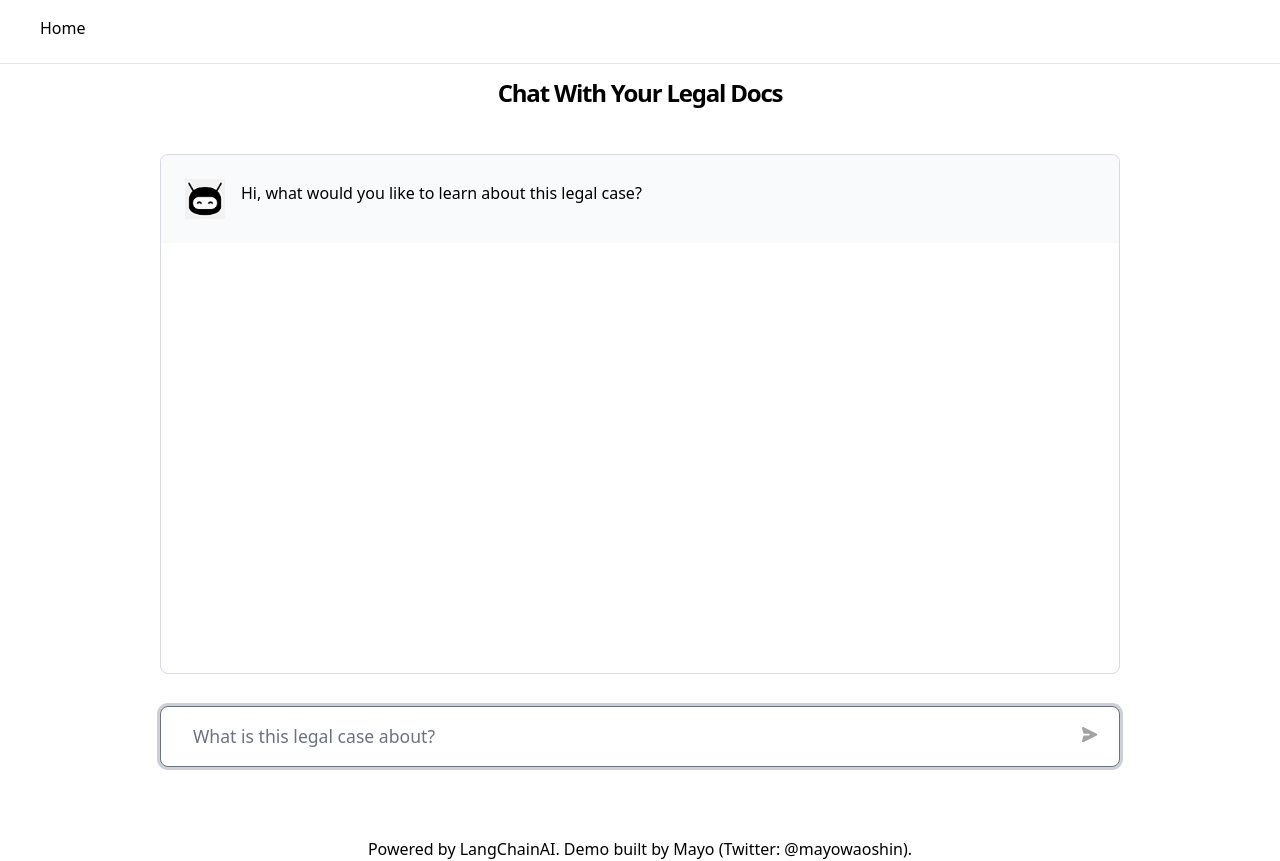
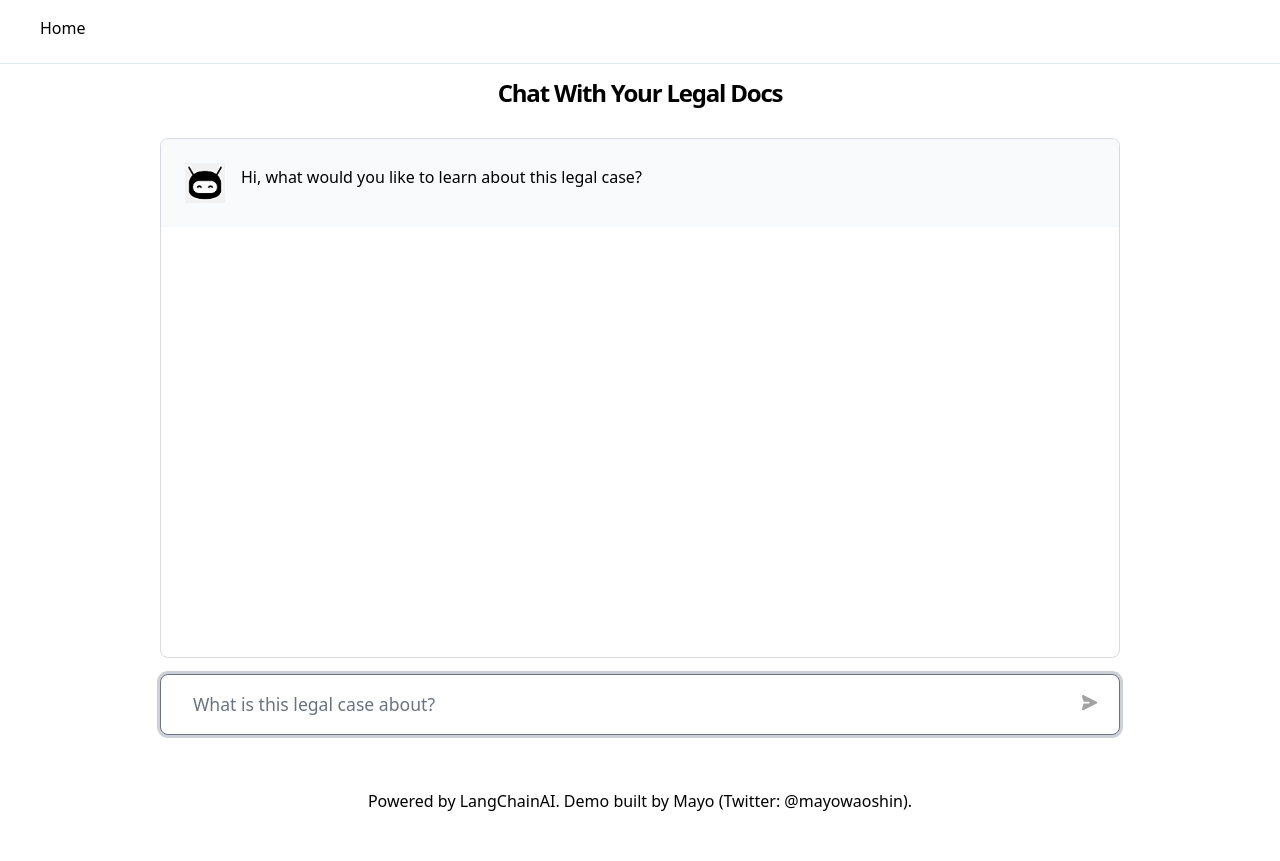
Before and after one commit to cosmicEarth/gpt4-pdf-chatbot-langchain, a Next.js app: page / in a window 1280 px wide. After the commit the page ends 829 px from the top, so only its background shows below. Built offline with nearby package versions, Linux system fonts and the light colour scheme.

Commit message:
general frontend optimization

```diff
--- a/pages/index.tsx
+++ b/pages/index.tsx
@@ -1,4 +1,4 @@
-import { useRef, useState, useEffect, useMemo } from 'react';
+import { useRef, useState, useEffect, useMemo, useCallback } from 'react';
 import Layout from '@/components/layout';
 import styles from '@/styles/Home.module.css';
 import { Message } from '@/types/chat';
@@ -18,6 +18,7 @@ export default function Home() {
   const [query, setQuery] = useState<string>('');
   const [loading, setLoading] = useState<boolean>(false);
   const [sourceDocs, setSourceDocs] = useState<Document[]>([]);
+  const [error, setError] = useState<string | null>(null);
   const [messageState, setMessageState] = useState<{
     messages: Message[];
     pending?: string;
@@ -36,8 +37,6 @@ export default function Home() {
 
   const { messages, pending, history, pendingSourceDocs } = messageState;
 
-  console.log('messageState', messageState);
-
   const messageListRef = useRef<HTMLDivElement>(null);
   const textAreaRef = useRef<HTMLTextAreaElement>(null);
 
@@ -48,6 +47,8 @@ export default function Home() {
   //handle form submission
   async function handleSubmit(e: any) {
     e.preventDefault();
+
+    setError(null);
 
     if (!query) {
       alert('Please input a question');
@@ -120,18 +121,22 @@ export default function Home() {
       });
     } catch (error) {
       setLoading(false);
+      setError('An error occurred while fetching the data. Please try again.');
       console.log('error', error);
     }
   }
 
   //prevent empty submissions
-  const handleEnter = (e: any) => {
-    if (e.key === 'Enter' && query) {
-      handleSubmit(e);
-    } else if (e.key == 'Enter') {
-      e.preventDefault();
-    }
-  };
+  const handleEnter = useCallback(
+    (e: any) => {
+      if (e.key === 'Enter' && query) {
+        handleSubmit(e);
+      } else if (e.key == 'Enter') {
+        e.preventDefault();
+      }
+    },
+    [query],
+  );
 
   const chatMessages = useMemo(() => {
     return [
@@ -147,6 +152,13 @@ export default function Home() {
         : []),
     ];
   }, [messages, pending, pendingSourceDocs]);
+
+  //scroll to bottom of chat
+  useEffect(() => {
+    if (messageListRef.current) {
+      messageListRef.current.scrollTop = messageListRef.current.scrollHeight;
+    }
+  }, [chatMessages]);
 
   return (
     <>
@@ -208,7 +220,7 @@ export default function Home() {
                             className="flex-col"
                           >
                             {message.sourceDocs.map((doc, index) => (
-                              <div key={`sourceDoc-${index}`}>
+                              <div key={`messageSourceDocs-${index}`}>
                                 <AccordionItem value={`item-${index}`}>
                                   <AccordionTrigger>
                                     <h3>Source {index + 1}</h3>
@@ -234,7 +246,7 @@ export default function Home() {
                   <div className="p-5">
                     <Accordion type="single" collapsible className="flex-col">
                       {sourceDocs.map((doc, index) => (
-                        <div key={index}>
+                        <div key={`sourceDocs-${index}`}>
                           <AccordionItem value={`item-${index}`}>
                             <AccordionTrigger>
                               <h3>Source {index + 1}</h3>
@@ -296,9 +308,14 @@ export default function Home() {
                 </form>
               </div>
             </div>
+            {error && (
+              <div className="border border-red-400 rounded-md p-4">
+                <p className="text-red-500">{error}</p>
+              </div>
+            )}
           </main>
         </div>
-        <footer className="m-auto">
+        <footer className="m-auto p-4">
           <a href="https://twitter.com/mayowaoshin">
             Powered by LangChainAI. Demo built by Mayo (Twitter: @mayowaoshin).
           </a>
--- a/styles/Home.module.css
+++ b/styles/Home.module.css
@@ -3,7 +3,7 @@
   flex-direction: column;
   justify-content: space-between;
   align-items: center;
-  padding: 2rem;
+  padding: 1rem;
 }
 
 .header {
@@ -184,7 +184,7 @@
   justify-content: center;
   align-items: center;
   position: relative;
-  padding: 2rem 0;
+  padding: 1rem 0;
   flex-direction: column;
 }
 
```
